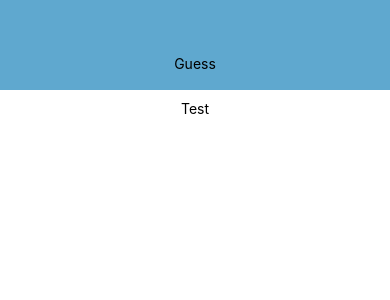
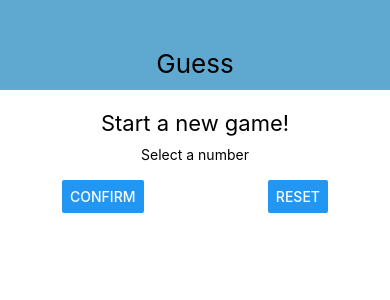
Before and after one commit to stephangriesel/guessgame-reactnative, a React Native app: screen / in a window 390 px wide. Shown: the top 300 px of the page. Built offline with nearby package versions, Linux system fonts and the light colour scheme.

Commit message:
add play buttons & start of functionality

```diff
--- a/components/Header.js
+++ b/components/Header.js
@@ -4,7 +4,7 @@
 const Header = props => {
     return (
         <View style={styles.header}>
-            <Text styles={styles.headerTitle}>{props.title}</Text>
+            <Text style={styles.headerTitle}>{props.title}</Text>
         </View>
     )
 };
@@ -16,11 +16,10 @@
         paddingTop: 36,
         backgroundColor: '#5fa8cf',
         alignItems: 'center',
-        justifyContent: 'center'
+        justifyContent: 'center',
     },
     headerTitle: {
-        color: 'black',
-        fontSize: 19
+        fontSize: 26
     }
 });
 
--- a/screens/StartGameScreen.js
+++ b/screens/StartGameScreen.js
@@ -1,10 +1,18 @@
 import React from 'react';
-import { View, StyleSheet, Text } from 'react-native';
+import { View, StyleSheet, Text, TextInput, Button } from 'react-native';
 
 const StartGameScreen = props => {
     return (
         <View style={styles.screen}>
-            <Text>Test</Text>
+            <Text style={styles.title}>Start a new game!</Text>
+            <View style={styles.inputContainer}>
+                <Text>Select a number</Text>
+                <TextInput />
+                <View style={styles.buttonContainer}>
+                    <Button title="Confirm" onPress={() => { }} />
+                    <Button title="Reset" onPress={() => { }} />
+                </View>
+            </View>
         </View>
     );
 }
@@ -14,7 +22,23 @@
         flex: 1,
         padding: 10,
         alignItems: 'center'
+    },
+    title: {
+        fontSize: 22,
+        marginVertical: 10
+    },
+    inputContainer: {
+        width: 300,
+        maxWidth: '80%',
+        alignItems: 'center'
+    },
+    buttonContainer: {
+        flexDirection: 'row',
+        width: '100%',
+        justifyContent: 'space-between',
+        paddingHorizontal: 15
     }
+
 });
 
 export default StartGameScreen;
```
